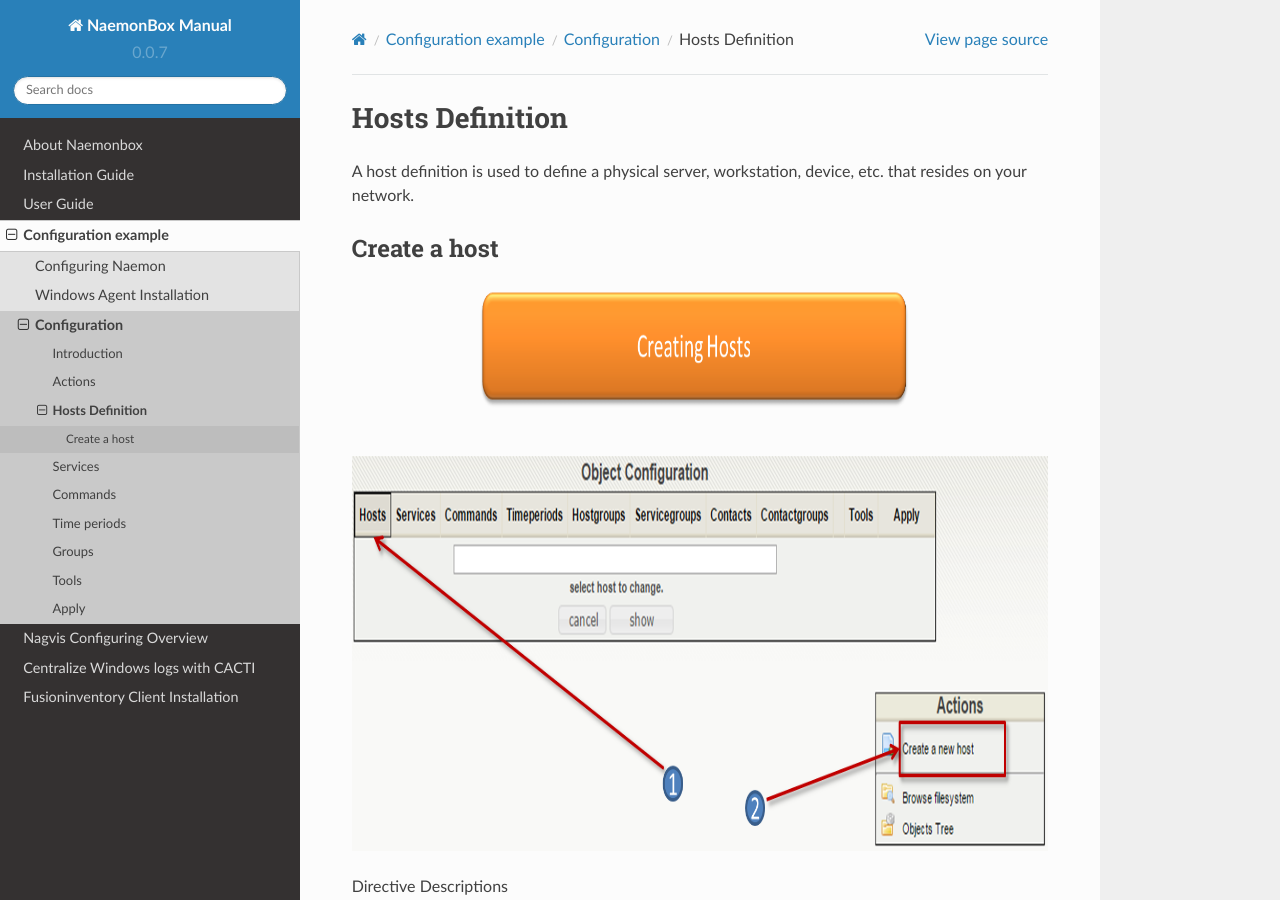
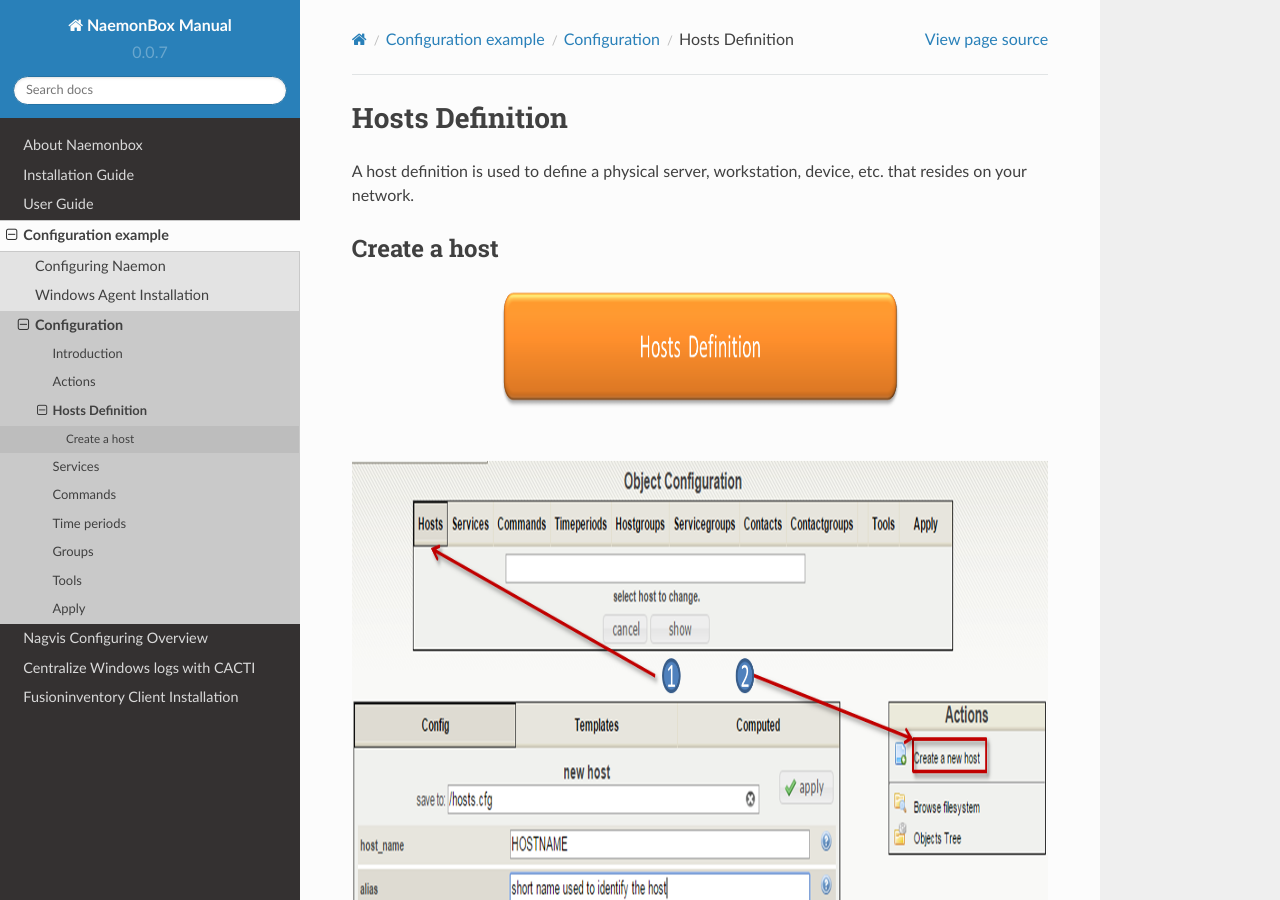
Before and after one commit to mgadi/naemonbox, a Sphinx documentation site: the page built from docs/source/04_Configuring_NaemonBox/configuration/03_hosts.rst, in a window 1280 px wide and 900 px high. Built offline with Sphinx 7.4.7 and the Read the Docs theme 2.0.0, drawn with Linux system fonts in a browser that asks for light colours; pages that are not in the unit, such as notebooks, are missing from menus.

Commit message:
Update 03_hosts.rst

```diff
--- a/docs/source/04_Configuring_NaemonBox/configuration/03_hosts.rst
+++ b/docs/source/04_Configuring_NaemonBox/configuration/03_hosts.rst
@@ -8,7 +8,7 @@
 Create a host
 =========
 
-.. image:: /images/Creating-hosts.png
+.. image:: /images/hosts-definition.png
  :scale: 90 %
 
 Directive Descriptions
```
